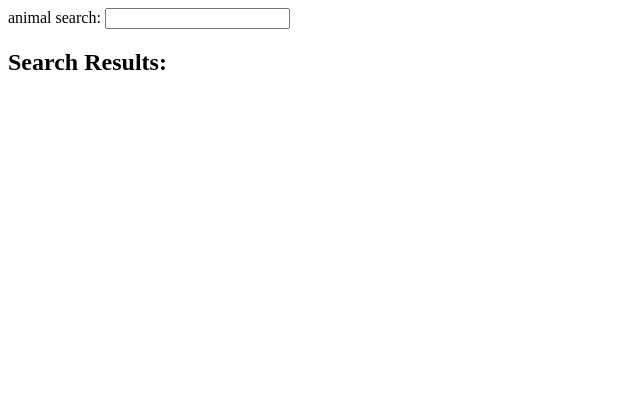
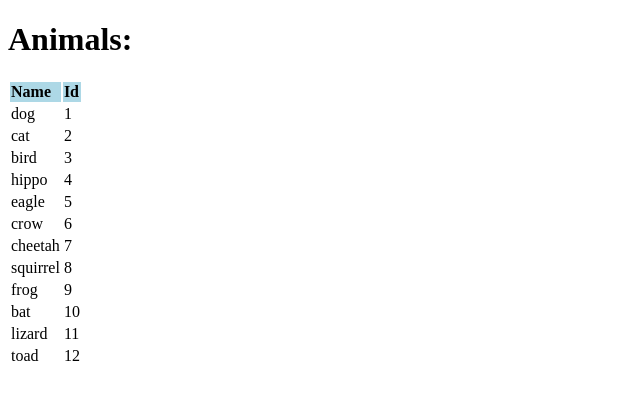
Before and after one commit to seanmisra/angular-coding-exercises, an Angular app: page / in a window 1280 px wide. Shown: the top 400 px of the page, without its empty margins (0-640 px from the left). Built offline with nearby package versions, Linux system fonts and the light colour scheme.

Commit message:
Exercise 17: forkJoin example

```diff
--- a/src/app/app.component.html
+++ b/src/app/app.component.html
@@ -1,9 +1,11 @@
-<form [formGroup]="searchForm">
-    <label for="animal-search">animal search: </label>
-    <input id="animal-search" type="text" formControlName="animalSearch">
-</form>
-
-<h2>Search Results: </h2>
-<div *ngFor="let animal of retrievedAnimals">
-    {{ animal }}
-</div>
+<h1>Animals: </h1>
+<table>
+    <tr>
+        <th>Name</th>
+        <th>Id</th>
+    </tr>
+    <tr *ngFor="let animal of retrievedAnimals">
+        <td> {{ animal.name }} </td>
+        <td> {{ animal.id}} </td>
+    </tr>
+</table>
--- a/src/app/app.component.ts
+++ b/src/app/app.component.ts
@@ -14,27 +14,15 @@ import { debounceTime, distinctUntilChanged, Subscription, mergeMap } from 'rxjs
 export class AppComponent implements OnInit {
 
   retrievedAnimals = [];
-  $animalSub = new Subscription();
   searchForm: FormGroup;
 
   constructor(private testData: TestData, private authService: AuthService, private router: Router) {
   }
 
   ngOnInit() {
-    this.searchForm = new FormGroup({
-      animalSearch: new FormControl('')
-    });
-
-    this.$animalSub = this.searchForm.get('animalSearch').valueChanges.pipe(
-      debounceTime(500),
-      distinctUntilChanged(),
-      mergeMap(result => { return this.testData.getSearchResults(result)})
-    ).subscribe(searchResults => {
-      this.retrievedAnimals = searchResults;
-    })
+    this.retrievedAnimals = this.testData.getAllAnimals();
   }
 
   ngOnDestroy() {
-    this.$animalSub.unsubscribe();
   }
 }
--- a/src/app/test-data.service.ts
+++ b/src/app/test-data.service.ts
@@ -1,50 +1,35 @@
 import { HttpClient } from "@angular/common/http";
-import { Injectable } from "@angular/core";
-import { of, Observable, map, debounceTime, distinctUntilChanged } from 'rxjs';
+import { Injectable, OnDestroy } from "@angular/core";
+import { of, Observable, map, debounceTime, distinctUntilChanged, forkJoin, Subscription } from 'rxjs';
 
 @Injectable({
     providedIn: "root"
 })
-export class TestData {
+export class TestData implements OnDestroy {
+    private $animalSub = new Subscription();
+
     constructor(private http: HttpClient) {
     }
 
-    mockResults = [
-        'dog',
-        'cat',
-        'hippo',
-        'rhino',
-        'bird',
-        'eagle',
-        'lion',
-        'tiger',
-        'cheetah'
-    ];
+    private getAllAnimalsImpl(): Observable<any> {
+        let resultOne = this.http.get('./assets/mockData1.json');
+        let resultTwo = this.http.get('./assets/mockData2.json');
+        let resultThree = this.http.get('./assets/mockData3.json');
 
-    getSearchResults (searchTerm: string): Observable<any> {
-        console.log("search!");
-        return of(this.mockResults.filter(result => {
-            return result.includes(searchTerm);
-        }));
+        return forkJoin([resultOne, resultTwo, resultThree]);
     }
 
-    getNonFlyingAnimals(): Observable<any> {
-        return this.http.get('./assets/mockData.json').pipe(
-            map((animals: any[]) => {
-                return animals.filter((animal: any) => {
-                    return !animal.canFly;
-                })
-            }),
-            map((animals: any[]) => {
-                const animalArray = [];
-                animals.forEach((animal: any) => {
-                    animalArray.push({
-                        name: animal.name,
-                        id: animal.id
-                    });
-                })
-                return animalArray;
-            })
-        );
+    getAllAnimals(): any[] {
+        const allAnimals = [];
+        this.$animalSub = this.getAllAnimalsImpl().subscribe(allResults => {
+            allAnimals.push(...allResults[0]);
+            allAnimals.push(...allResults[1]);
+            allAnimals.push(...allResults[2]);
+        })
+        return allAnimals;
+    }
+
+    ngOnDestroy() {
+        this.$animalSub.unsubscribe();
     }
 }
--- /dev/null
+++ b/src/assets/mockData1.json
@@ -0,0 +1,18 @@
+[
+    {
+        "name": "dog",
+        "id": 1
+    },
+    {
+        "name": "cat",
+        "id": 2
+    },
+    {
+        "name": "bird",
+        "id": 3
+    },
+    {
+        "name": "hippo",
+        "id": 4
+    }
+]
--- /dev/null
+++ b/src/assets/mockData2.json
@@ -0,0 +1,18 @@
+[
+    {
+        "name": "eagle",
+        "id": 5
+    },
+    {
+        "name": "crow",
+        "id": 6
+    },
+    {
+        "name": "cheetah",
+        "id": 7
+    },
+    {
+        "name": "squirrel",
+        "id": 8
+    }
+]
--- /dev/null
+++ b/src/assets/mockData3.json
@@ -0,0 +1,18 @@
+[
+    {
+        "name": "frog",
+        "id": 9
+    },
+    {
+        "name": "bat",
+        "id": 10
+    },
+    {
+        "name": "lizard",
+        "id": 11
+    },
+    {
+        "name": "toad",
+        "id": 12
+    }
+]
```
Also changed, not shown: src/assets/mockData.json (deleted, +0 -26 lines), 1 other file (tests, documents, lock files or other folders).
